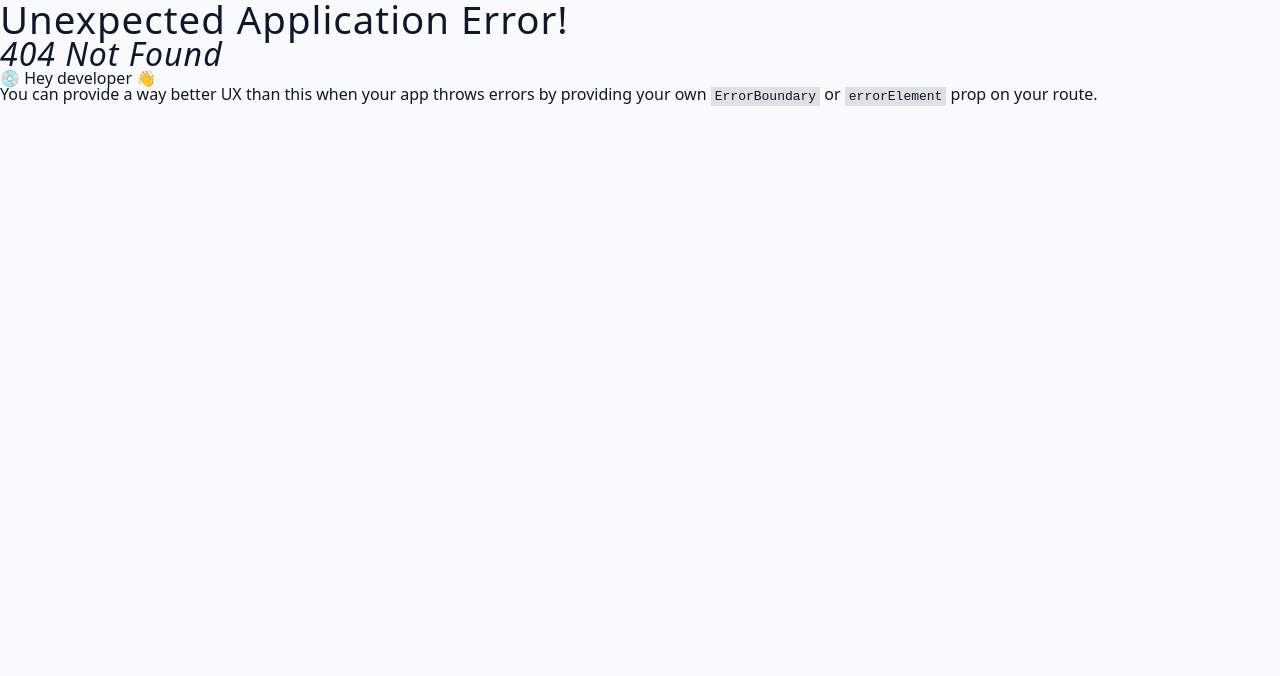
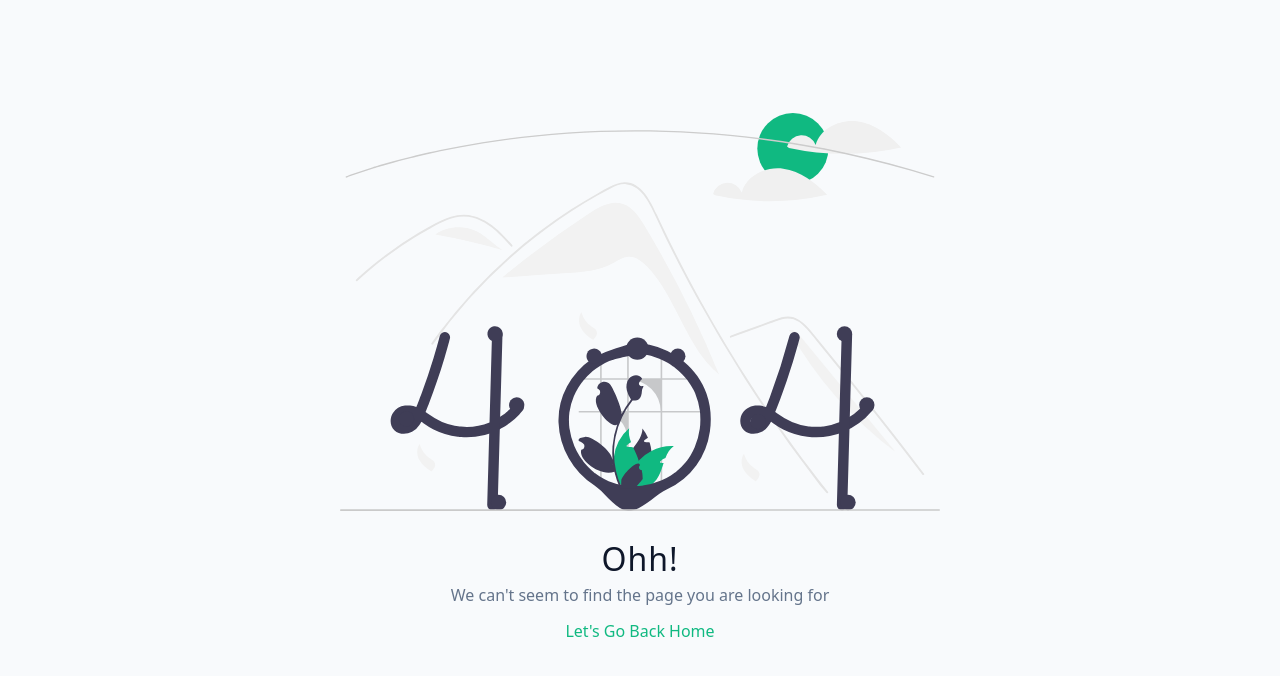
Before and after one commit to Ericssm96/react-drinks, a React (Vite) app: page /cocktail/1 in a window 1280 px wide. Before the commit this address had no page. Shown: the top 676 px of the page. Built offline with nearby package versions, Linux system fonts and the light colour scheme.

Commit message:
error page and handling implemented

```diff
--- a/src/App.jsx
+++ b/src/App.jsx
@@ -5,6 +5,7 @@ const router = createBrowserRouter([
   {
     path: "/",
     element: <HomeLayout />,
+    errorElement: <Error />,
     children: [
       {
         index: true,
--- a/src/pages/Error.jsx
+++ b/src/pages/Error.jsx
@@ -1,5 +1,57 @@
+import styled from "styled-components";
+import { Link, useRouteError } from "react-router-dom";
+import img from "../assets/not-found.svg";
+
 export const Error = () => {
+  const error = useRouteError();
+  console.log(error);
+  if(error.status === 404){
+    return (
+      <Wrapper>
+        <div>
+          <img src={img} alt="not found" />
+          <h3>Ohh!</h3>
+          <p>We can't seem to find the page you are looking for</p>
+          <Link to="/">Let's go back home</Link>
+        </div>
+      </Wrapper>
+    )
+  }
+
   return (
-    <div>Error</div>
+    <Wrapper>
+      <div>
+        <h3>Something went wrong...</h3>
+      </div>
+    </Wrapper>
   )
 }
+
+const Wrapper = styled.div`
+  min-height: 100vh;
+  text-align: center;
+  display: flex;
+  align-items: center;
+  justify-content: center;
+  img {
+    width: 90vw;
+    max-width: 600px;
+    display: block;
+    margin-bottom: 2rem;
+    margin-top: -3rem;
+  }
+  h3 {
+    margin-bottom: 0.5rem;
+  }
+
+  p {
+    line-height: 1.5;
+    margin-top: 0.5rem;
+    margin-bottom: 1rem;
+    color: var(--grey-500);
+  }
+  a {
+    color: var(--primary-500);
+    text-transform: capitalize;
+  }
+`;
```
